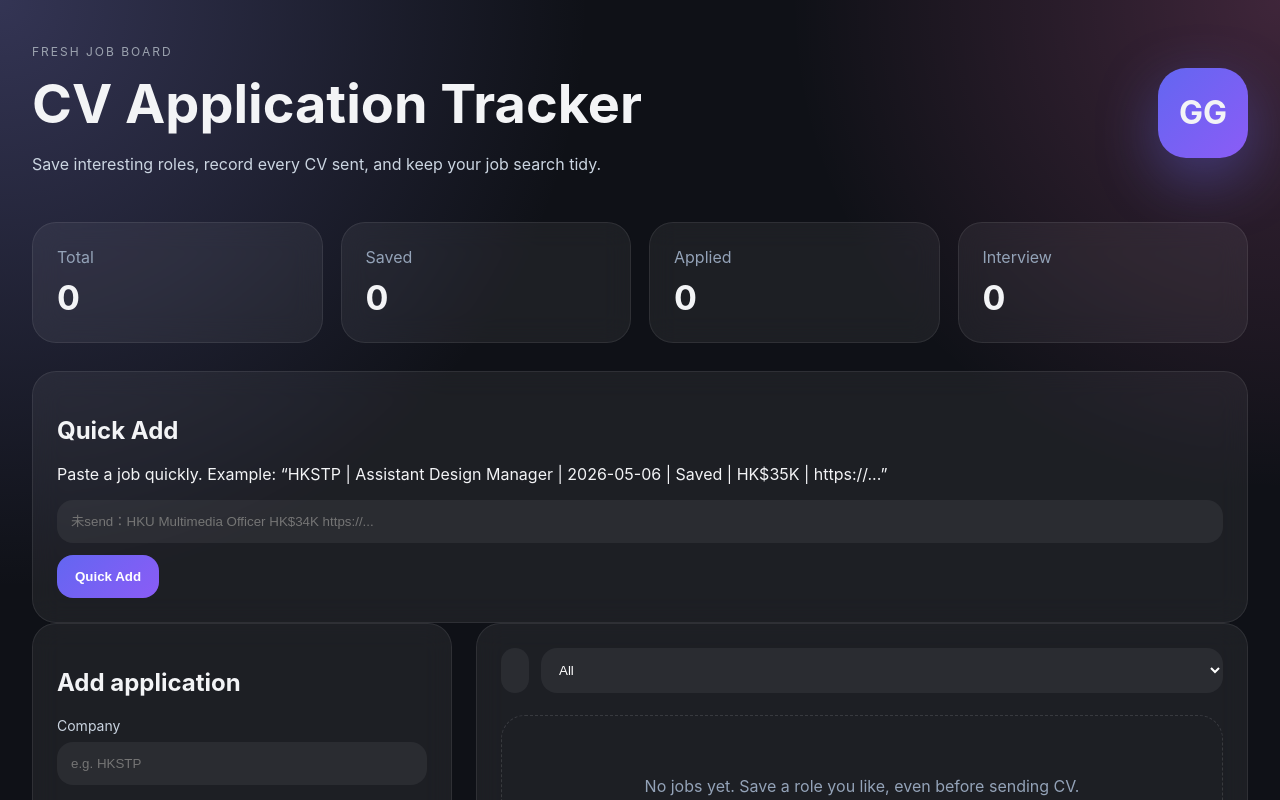
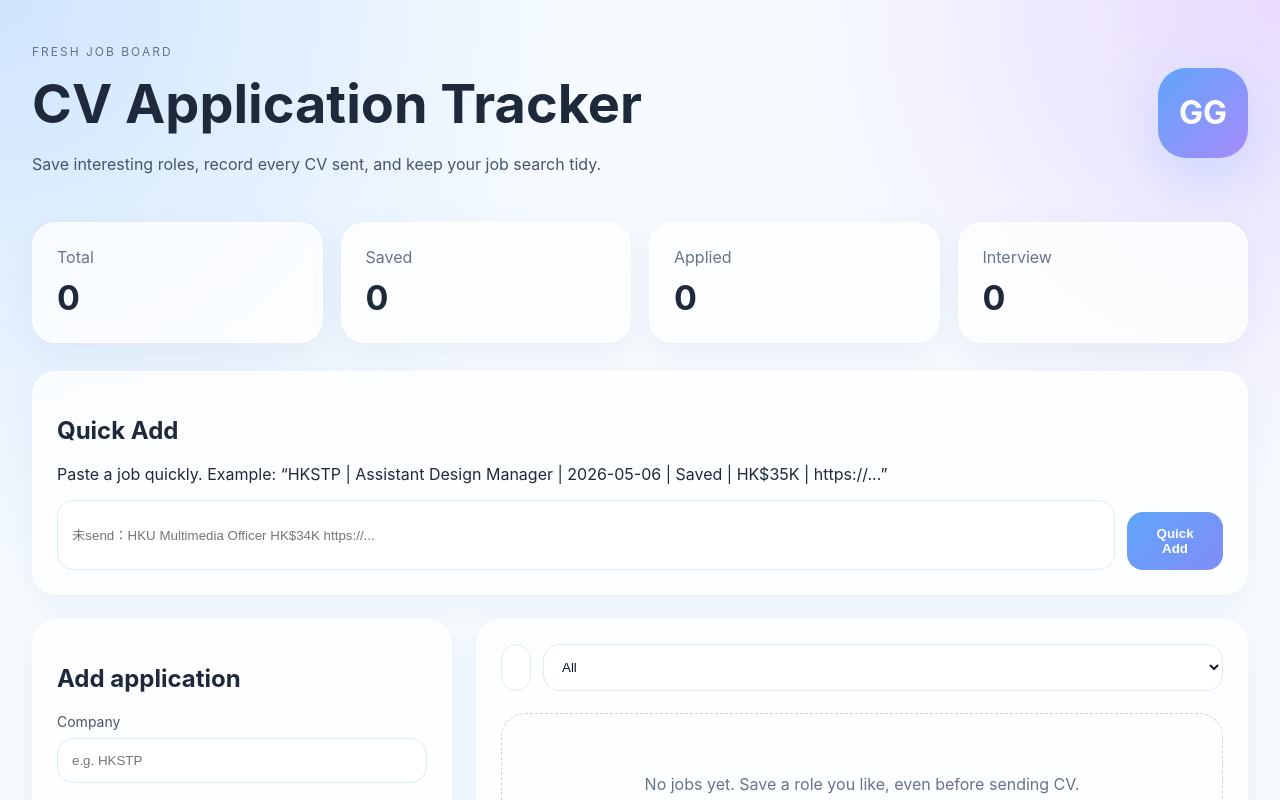
Before and after one commit to gggip/cv_app_tracker, a React (Vite) app: page / in a window 1280 px wide. Shown: the top 800 px of the page. Built offline with nearby package versions, Linux system fonts and the light colour scheme.

Commit message:
Convert UI to fresh light theme

```diff
--- a/src/styles.css
+++ b/src/styles.css
@@ -6,10 +6,10 @@ body {
   margin: 0;
   font-family: Inter, Arial, sans-serif;
   background:
-    radial-gradient(circle at top left, rgba(120,119,198,0.35), transparent 30%),
-    radial-gradient(circle at top right, rgba(255,119,198,0.2), transparent 25%),
-    #0f1117;
-  color: #f3f4f6;
+    radial-gradient(circle at top left, rgba(191,219,254,0.7), transparent 30%),
+    radial-gradient(circle at top right, rgba(216,180,254,0.45), transparent 25%),
+    #f6fbff;
+  color: #1e293b;
   min-height: 100vh;
 }
 
@@ -27,7 +27,7 @@ body {
 }
 
 .eyebrow {
-  color: #9ca3af;
+  color: #64748b;
   text-transform: uppercase;
   letter-spacing: 2px;
   font-size: 12px;
@@ -40,7 +40,7 @@ h1 {
 
 .subtitle {
   max-width: 620px;
-  color: #cbd5e1;
+  color: #475569;
   line-height: 1.6;
 }
 
@@ -50,10 +50,11 @@ h1 {
   border-radius: 28px;
   display: grid;
   place-items: center;
-  background: linear-gradient(135deg, #6366f1, #8b5cf6);
+  background: linear-gradient(135deg, #60a5fa, #a78bfa);
+  color: white;
   font-size: 32px;
   font-weight: bold;
-  box-shadow: 0 20px 60px rgba(99,102,241,0.4);
+  box-shadow: 0 20px 60px rgba(96,165,250,0.25);
 }
 
 .stats {
@@ -66,10 +67,11 @@ h1 {
 .stat-card,
 .panel,
 .job-card {
-  background: rgba(255,255,255,0.06);
-  border: 1px solid rgba(255,255,255,0.08);
-  backdrop-filter: blur(14px);
+  background: rgba(255,255,255,0.78);
+  border: 1px solid rgba(255,255,255,0.8);
+  backdrop-filter: blur(10px);
   border-radius: 24px;
+  box-shadow: 0 10px 30px rgba(148,163,184,0.12);
 }
 
 .stat-card {
@@ -77,7 +79,7 @@ h1 {
 }
 
 .stat-card span {
-  color: #94a3b8;
+  color: #64748b;
   display: block;
   margin-bottom: 10px;
 }
@@ -96,6 +98,16 @@ h1 {
   padding: 24px;
 }
 
+.quick-panel {
+  margin-bottom: 24px;
+}
+
+.quick-row {
+  display: flex;
+  gap: 12px;
+  margin-top: 14px;
+}
+
 .field-grid {
   display: grid;
   gap: 16px;
@@ -105,7 +117,7 @@ label {
   display: flex;
   flex-direction: column;
   gap: 8px;
-  color: #cbd5e1;
+  color: #475569;
   font-size: 14px;
 }
 
@@ -113,11 +125,11 @@ input,
 textarea,
 select {
   width: 100%;
-  border: none;
+  border: 1px solid #dbeafe;
   border-radius: 16px;
   padding: 14px;
-  background: rgba(255,255,255,0.06);
-  color: white;
+  background: white;
+  color: #0f172a;
 }
 
 textarea {
@@ -125,7 +137,8 @@ textarea {
 }
 
 .primary-btn,
-.ghost-btn {
+.ghost-btn,
+.danger-btn {
   border: none;
   border-radius: 16px;
   padding: 14px 18px;
@@ -134,15 +147,19 @@ textarea {
 }
 
 .primary-btn {
-  background: linear-gradient(135deg, #6366f1, #8b5cf6);
+  background: linear-gradient(135deg, #60a5fa, #818cf8);
   color: white;
   margin-top: 12px;
 }
 
 .ghost-btn {
-  background: rgba(255,255,255,0.06);
-  color: #cbd5e1;
-  margin-top: 16px;
+  background: #eef6ff;
+  color: #2563eb;
+}
+
+.danger-btn {
+  background: #fee2e2;
+  color: #dc2626;
 }
 
 .toolbar {
@@ -177,7 +194,7 @@ textarea {
 
 .job-top p {
   margin-top: 6px;
-  color: #cbd5e1;
+  color: #64748b;
 }
 
 .status {
@@ -188,49 +205,63 @@ textarea {
 }
 
 .status-applied {
-  background: rgba(59,130,246,0.2);
-  color: #93c5fd;
+  background: #dbeafe;
+  color: #2563eb;
 }
 
 .status-interview {
-  background: rgba(251,191,36,0.2);
-  color: #fde68a;
+  background: #fef3c7;
+  color: #d97706;
 }
 
 .status-offer {
-  background: rgba(34,197,94,0.2);
-  color: #86efac;
+  background: #dcfce7;
+  color: #16a34a;
 }
 
 .status-rejected {
-  background: rgba(239,68,68,0.2);
-  color: #fca5a5;
+  background: #fee2e2;
+  color: #dc2626;
 }
 
 .status-saved {
-  background: rgba(168,85,247,0.2);
-  color: #d8b4fe;
+  background: #ede9fe;
+  color: #7c3aed;
 }
 
 .meta-row {
   display: flex;
   justify-content: space-between;
-  color: #94a3b8;
+  color: #64748b;
   margin-top: 18px;
   font-size: 14px;
 }
 
+.job-link {
+  display: inline-block;
+  margin-top: 16px;
+  color: #2563eb;
+  text-decoration: none;
+  font-weight: 600;
+}
+
 .notes {
   margin-top: 18px;
-  color: #e5e7eb;
+  color: #334155;
   line-height: 1.6;
+}
+
+.card-actions {
+  display: flex;
+  gap: 10px;
+  margin-top: 18px;
 }
 
 .empty-state {
   padding: 60px 20px;
   text-align: center;
-  color: #94a3b8;
-  border: 1px dashed rgba(255,255,255,0.12);
+  color: #64748b;
+  border: 1px dashed #cbd5e1;
   border-radius: 24px;
 }
 
@@ -249,6 +280,12 @@ textarea {
     gap: 20px;
   }
 
+  .quick-row,
+  .toolbar,
+  .card-actions {
+    flex-direction: column;
+  }
+
   h1 {
     font-size: 38px;
   }
```
